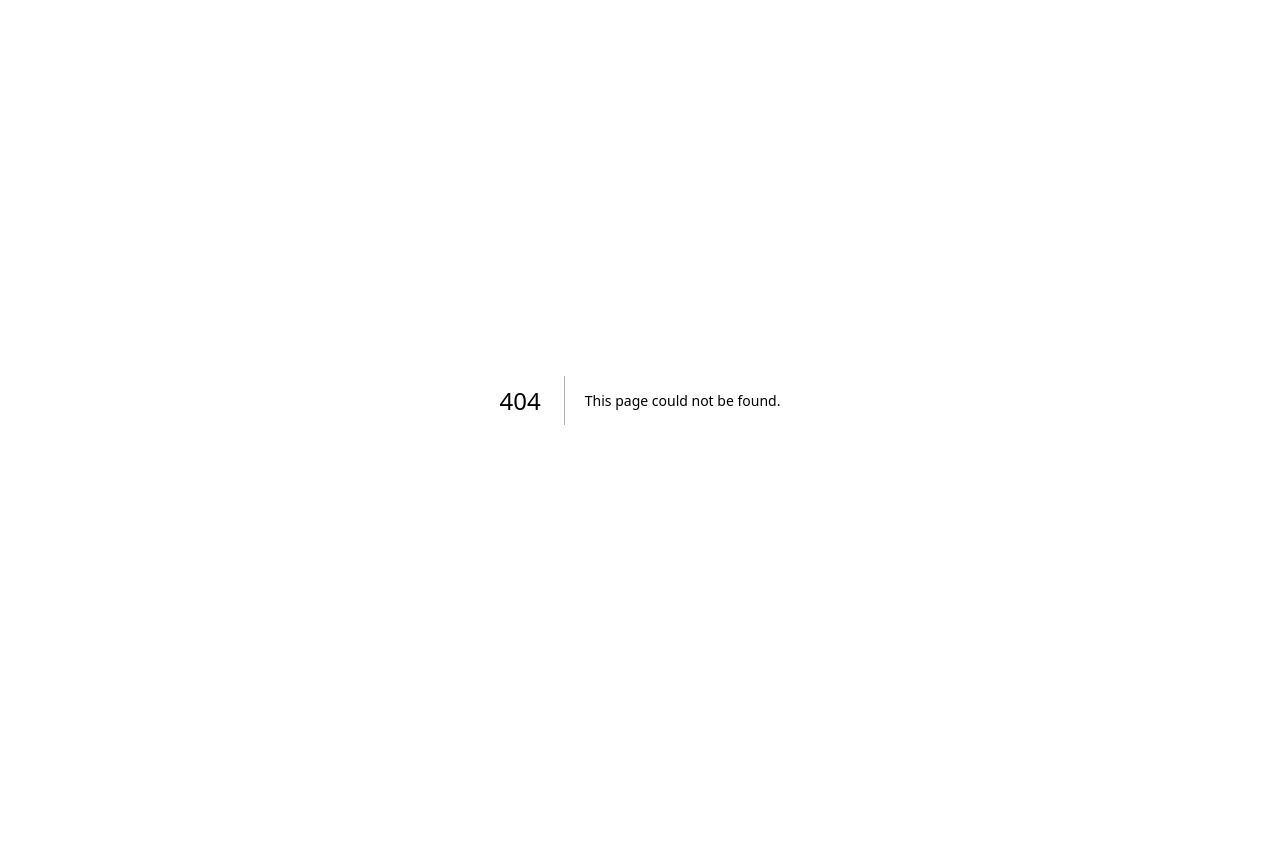
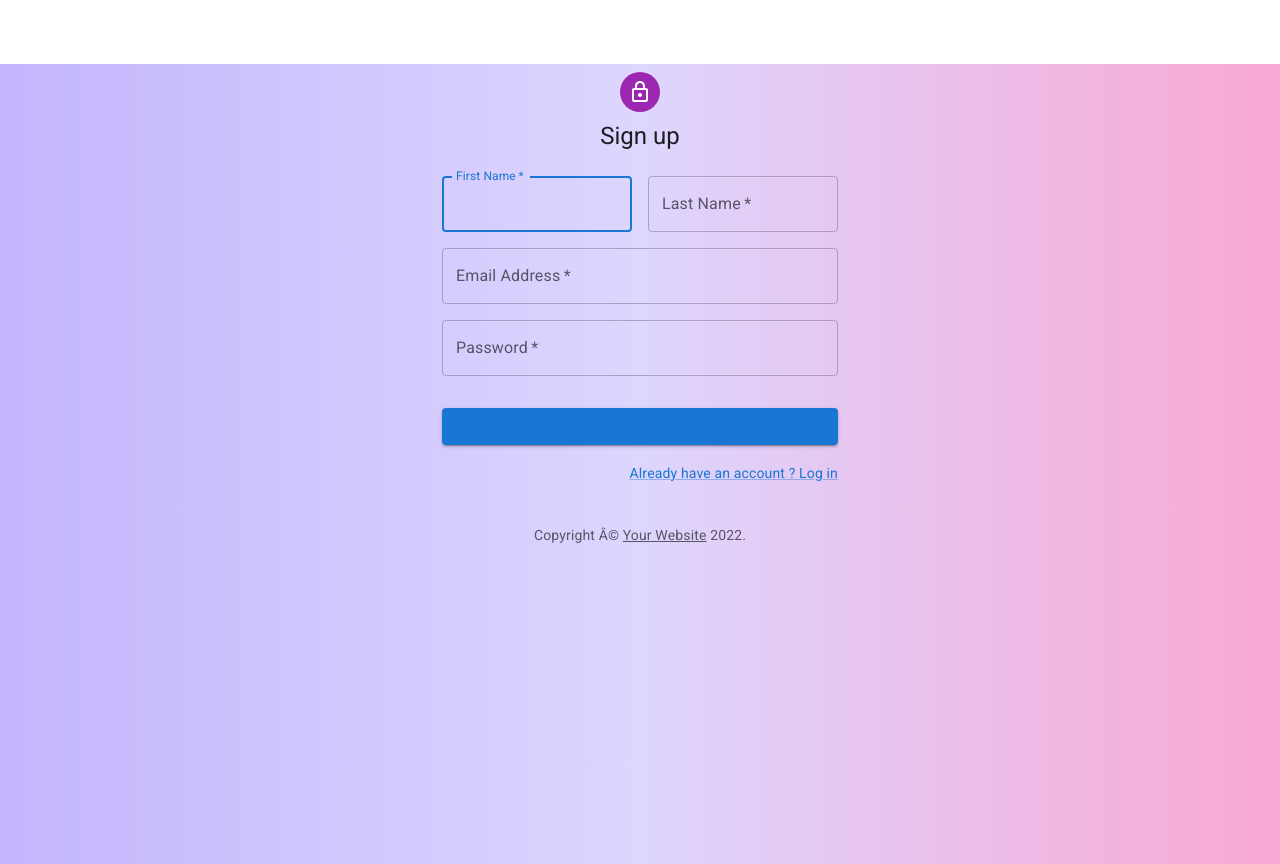
Before and after one commit to W-Kanzashi/Projet-Nextjs-blog-MDS, a Next.js app: page /newAcc in a window 1280 px wide. Before the commit this address had no page. Before the commit the page ends 800 px from the top, so only its background shows below. Built offline with nearby package versions, Linux system fonts and the light colour scheme.

Commit message:
ajout sidebar experimentale, ajout page creer nouveau compte, transformation de index en connexion

```diff
--- a/components/User/layout.tsx
+++ b/components/User/layout.tsx
@@ -1,6 +1,7 @@
 import { ReactNode } from "react";
 
 import WorkHeader from "./header";
+import Sidebar from "./sidebar";
 
 /**
  * Layout of the user page
@@ -20,10 +21,14 @@ export default function WorkLayout({
     <>
       <section>
         <div className="bg-gradient-to-r from-violet-300 via-violet-200 to-pink-300 h-56 w-full"></div>
-        <div className="container mx-auto">
-          {/* Header */}
-          <WorkHeader />
-          {children}
+        <div className="container mx-auto flex flex-col md:flex-row flex-1">
+          {/* Sidebar */}
+          <aside className="bg-fuchsia-100 w-full md:w-60"><Sidebar /></aside>
+          <main className="flex-1">
+            {/* Header */}
+            <WorkHeader />
+            {children}
+          </main>
         </div>
       </section>
     </>
--- /dev/null
+++ b/components/User/sidebar.tsx
@@ -0,0 +1,56 @@
+import { useContext } from "react";
+import Image from "next/image";
+import Link from "next/link";
+import { useRouter } from "next/router";
+import profilePick from "/public/aerial-shot-beautiful-tree-forest-covered-with-fog-bled-slovenia.jpg";
+// <a href="https://www.freepik.com/free-photo/aerial-shot-beautiful-tree-forest-covered-with-fog-bled-slovenia_9184586.htm#query=aesthetic%20background&position=3&from_view=keyword">Image by wirestock</a> on Freepik
+
+export default function Sidebar(): JSX.Element {
+    return (
+        <>
+            <nav>
+                <ol>
+                    <li className="container mx-auto flex flex-row">
+                        <div className="relative m-1 h-18 w-20 bg-black rounded-full overflow-hidden">
+                            {/* profile picture */}
+                            <Image
+                                src={profilePick}
+                                alt="Aerial shot of a beautiful tree in a forest covered with fog in Bled, Slovenia"
+                                className="bg-cover"
+                                priority={true}
+                            />
+                        </div>
+                        {/* name */}
+                        <p className="text-lg">Lorem, ipsum.</p>
+                    </li>
+                    <li className="container mx-auto flex flex-row">
+                        <div className="relative m-1 h-18 w-20 bg-black rounded-full overflow-hidden">
+                            {/* profile picture */}
+                            <Image
+                                src={profilePick}
+                                alt="Aerial shot of a beautiful tree in a forest covered with fog in Bled, Slovenia"
+                                className="bg-cover"
+                                priority={true}
+                            />
+                        </div>
+                        {/* name */}
+                        <p className="text-lg">Lorem, ipsum.</p>
+                    </li>
+                    <li className="container mx-auto flex flex-row">
+                        <div className="relative m-1 h-18 w-20 bg-black rounded-full overflow-hidden">
+                            {/* profile picture */}
+                            <Image
+                                src={profilePick}
+                                alt="Aerial shot of a beautiful tree in a forest covered with fog in Bled, Slovenia"
+                                className="bg-cover"
+                                priority={true}
+                            />
+                        </div>
+                        {/* name */}
+                        <p className="text-lg">Lorem, ipsum.</p>
+                    </li>
+                </ol>
+            </nav>
+        </>
+    );
+}
--- a/components/layout.tsx
+++ b/components/layout.tsx
@@ -7,7 +7,7 @@ export default function Layout({
 }): JSX.Element {
   return (
     <>
-      <main>{children}</main>
+      <main className="min-h-screen m-0 p-0 bg-gradient-to-r from-violet-300 via-violet-200 to-pink-300">{children}</main>
     </>
   );
 }
--- a/pages/index.tsx
+++ b/pages/index.tsx
@@ -11,8 +11,10 @@ import LockOutlinedIcon from "@mui/icons-material/LockOutlined";
 import Typography from "@mui/material/Typography";
 import Container from "@mui/material/Container";
 import { createTheme, ThemeProvider } from "@mui/material/styles";
+import Layout from "@/components/layout";
 
-function Copyright(props: any) {
+
+export function Copyright(props: any) {
   return (
     <Typography
       variant="body2"
@@ -20,7 +22,7 @@ function Copyright(props: any) {
       align="center"
       {...props}
     >
-      {"Copyright © "}
+      {"Copyright Â© "}
       <Link color="inherit" href="https://mui.com/">
         Your Website
       </Link>{" "}
@@ -44,6 +46,7 @@ export default function Home() {
 
   return (
     <>
+    <Layout>
       <ThemeProvider theme={theme}>
         <Container component="main" maxWidth="xs">
           <CssBaseline />
@@ -55,11 +58,11 @@ export default function Home() {
               alignItems: "center",
             }}
           >
-            <Avatar sx={{ m: 1, bgcolor: "secondary.main" }}>
-              <LockOutlinedIcon />
-            </Avatar>
+            <Typography component="h1" variant = "h4">
+              Welcome to *name of the site*
+            </Typography>
             <Typography component="h1" variant="h5">
-              Sign up
+              Log in
             </Typography>
             <Box
               component="form"
@@ -68,27 +71,6 @@ export default function Home() {
               sx={{ mt: 3 }}
             >
               <Grid container spacing={2}>
-                <Grid item xs={12} sm={6}>
-                  <TextField
-                    autoComplete="given-name"
-                    name="firstName"
-                    required
-                    fullWidth
-                    id="firstName"
-                    label="First Name"
-                    autoFocus
-                  />
-                </Grid>
-                <Grid item xs={12} sm={6}>
-                  <TextField
-                    required
-                    fullWidth
-                    id="lastName"
-                    label="Last Name"
-                    name="lastName"
-                    autoComplete="family-name"
-                  />
-                </Grid>
                 <Grid item xs={12}>
                   <TextField
                     required
@@ -110,27 +92,27 @@ export default function Home() {
                     autoComplete="new-password"
                   />
                 </Grid>
-                <Grid item xs={12}>
+                {/* <Grid item xs={12}>
                   <FormControlLabel
                     control={
                       <Checkbox value="allowExtraEmails" color="primary" />
                     }
                     label="I want to receive inspiration, marketing promotions and updates via email."
                   />
-                </Grid>
+                </Grid> */}
               </Grid>
               <Button
                 type="submit"
                 fullWidth
                 variant="contained"
-                sx={{ mt: 3, mb: 2 }}
+                sx={{ mt: 4, mb: 2, color: '#1976d2', ":hover": {color : '#FFFFFF'}}}
               >
-                Sign Up
+                Log In
               </Button>
               <Grid container justifyContent="flex-end">
                 <Grid item>
-                  <Link href="#" variant="body2">
-                    Already have an account? Sign in
+                  <Link href="/newAcc" variant="body2">
+                    No account yet ? Sign up
                   </Link>
                 </Grid>
               </Grid>
@@ -139,6 +121,7 @@ export default function Home() {
           <Copyright sx={{ mt: 5 }} />
         </Container>
       </ThemeProvider>
+    </Layout>
     </>
   );
 }
--- /dev/null
+++ b/pages/newAcc.tsx
@@ -0,0 +1,122 @@
+import Avatar from "@mui/material/Avatar";
+import Button from "@mui/material/Button";
+import CssBaseline from "@mui/material/CssBaseline";
+import TextField from "@mui/material/TextField";
+import Link from "@mui/material/Link";
+import Grid from "@mui/material/Grid";
+import Box from "@mui/material/Box";
+import LockOutlinedIcon from "@mui/icons-material/LockOutlined";
+import Typography from "@mui/material/Typography";
+import Container from "@mui/material/Container";
+import { createTheme, ThemeProvider } from "@mui/material/styles";
+import Layout from "@/components/layout";
+import { Copyright } from "pages";
+
+const theme = createTheme();
+
+export default function newAccount() {
+    const handleSubmit = (event: React.FormEvent<HTMLFormElement>) => {
+        event.preventDefault();
+        const data = new FormData(event.currentTarget);
+        console.log({
+            firstname: data.get("firstname"),
+            lastname: data.get("lastname"),
+            email: data.get("email"),
+            password: data.get("password"),
+        });
+    };
+
+    return (
+        <>
+            <Layout>
+                <ThemeProvider theme={theme}>
+                    <Container component="main" maxWidth="xs">
+                        <CssBaseline />
+                            <Box
+                                sx={{
+                                marginTop: 8,
+                                display: "flex",
+                                flexDirection: "column",
+                                alignItems: "center",
+                                }}
+                            >
+                            <Avatar sx={{ m: 1, bgcolor: "secondary.main" }}>
+                                <LockOutlinedIcon />
+                            </Avatar>
+                            <Typography component="h1" variant="h5">
+                                Sign up
+                            </Typography>
+                            <Box
+                                component="form"
+                                noValidate
+                                onSubmit={handleSubmit}
+                                sx={{ mt: 3 }}
+                            >
+                            <Grid container spacing={2}>
+                                <Grid item xs={12} sm={6}>
+                                <TextField
+                                    autoComplete="given-name"
+                                    name="firstName"
+                                    required
+                                    fullWidth
+                                    id="firstName"
+                                    label="First Name"
+                                    autoFocus
+                                />
+                                </Grid>
+                                <Grid item xs={12} sm={6}>
+                                <TextField
+                                    required
+                                    fullWidth
+                                    id="lastName"
+                                    label="Last Name"
+                                    name="lastName"
+                                    autoComplete="family-name"
+                                />
+                                </Grid>
+                                <Grid item xs={12}>
+                                <TextField
+                                    required
+                                    fullWidth
+                                    id="email"
+                                    label="Email Address"
+                                    name="email"
+                                    autoComplete="email"
+                                />
+                                </Grid>
+                                <Grid item xs={12}>
+                                <TextField
+                                    required
+                                    fullWidth
+                                    name="password"
+                                    label="Password"
+                                    type="password"
+                                    id="password"
+                                    autoComplete="new-password"
+                                />
+                                </Grid>
+                            </Grid>
+                            <Button
+                                type="submit"
+                                fullWidth
+                                variant="contained"
+                                sx={{ mt: 4, mb: 2, color: '#1976d2', ":hover": {color : '#FFFFFF'}}}
+                            >
+                                Log In
+                            </Button>
+                            <Grid container justifyContent="flex-end">
+                                <Grid item>
+                                <Link href="/" variant="body2">
+                                    Already have an account ? Log in
+                                </Link>
+                                </Grid>
+                            </Grid>
+                            </Box>
+                        </Box>
+                        <Copyright sx={{ mt: 5 }} />
+                    </Container>
+                </ThemeProvider>
+            </Layout>
+        </>
+    );
+}
```
Also changed, not shown: 1 other file (tests, documents, lock files or other folders).
